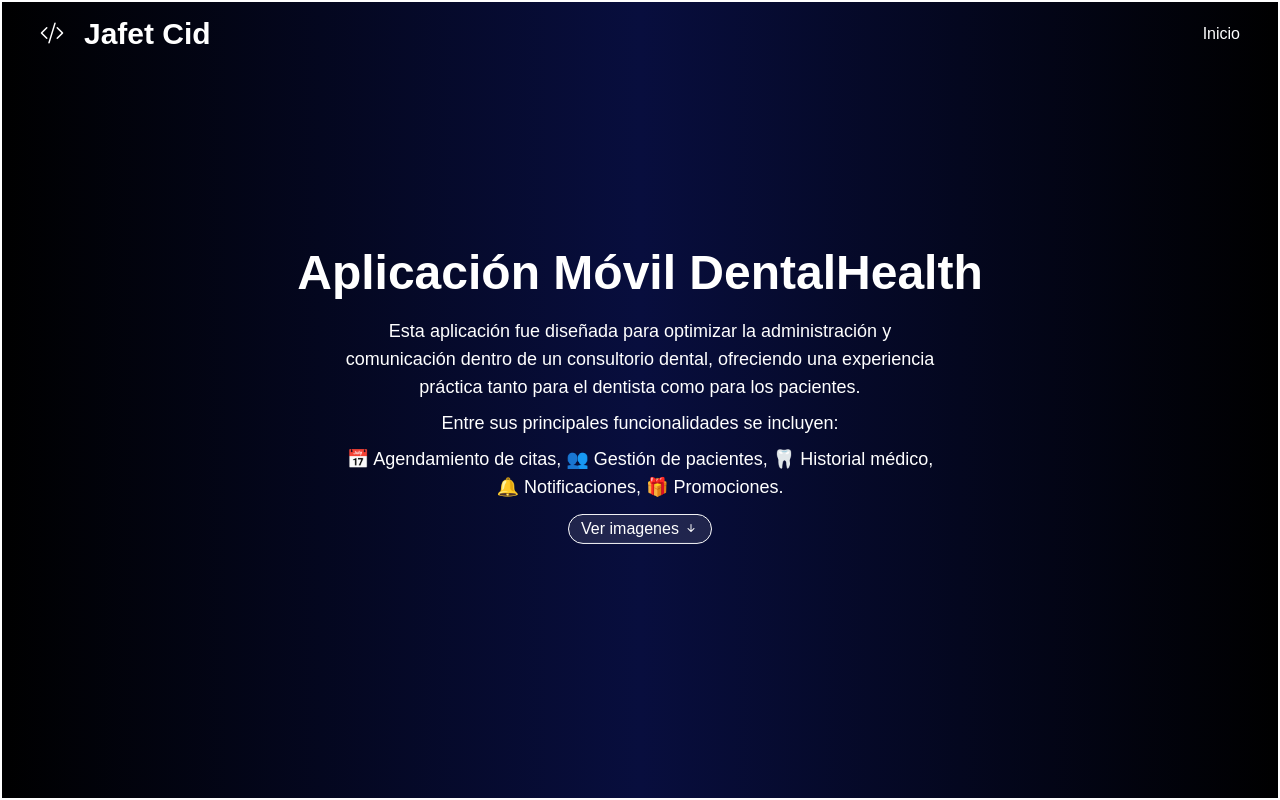
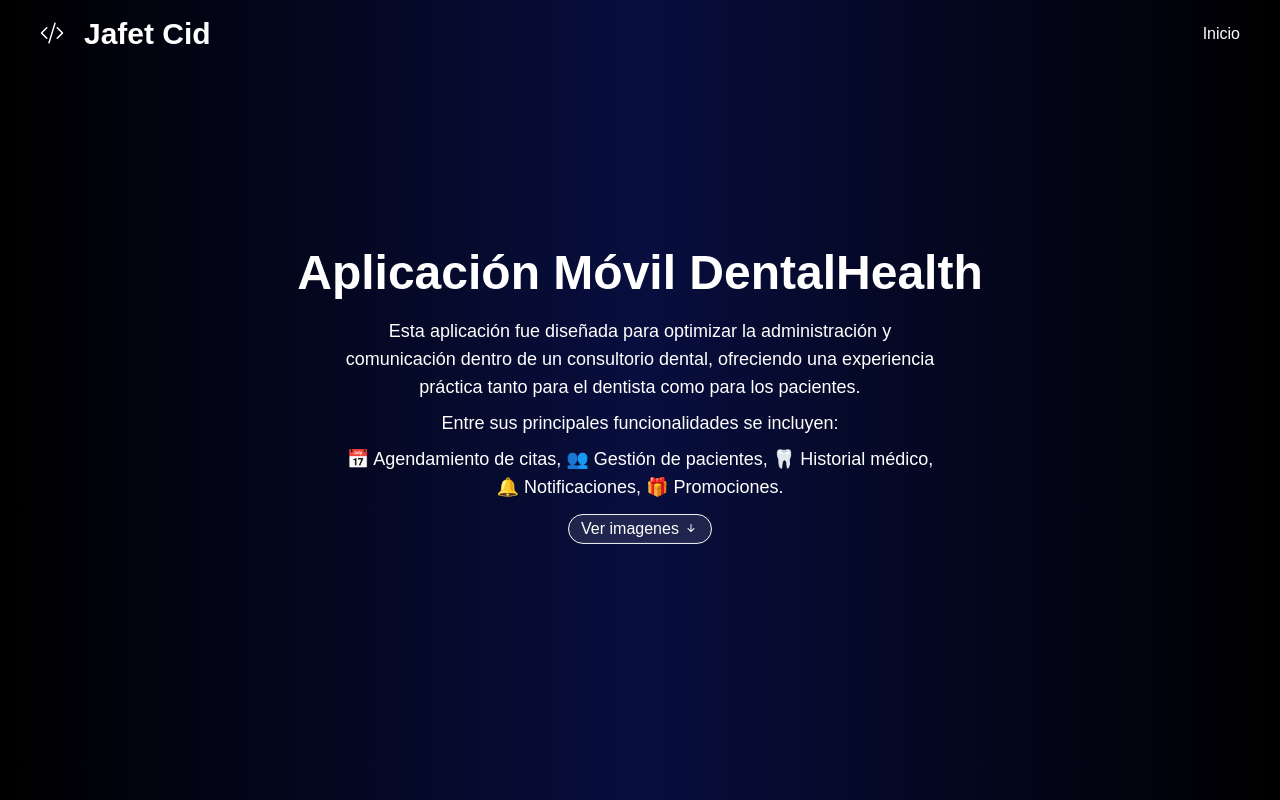
Before and after one commit to JafetCid/myPortfolio, a Next.js app: page /project-dental in a window 1280 px wide. Shown: the top 800 px of the page. Built offline with nearby package versions, Linux system fonts and the light colour scheme.

Commit message:
corrections

```diff
--- a/src/app/project-dental/page.tsx
+++ b/src/app/project-dental/page.tsx
@@ -14,7 +14,7 @@ export default function Dental () {
                 initial={{ opacity: 0, y: -40 }}
                 animate={{ opacity: 1, y: 0 }}
                 transition={{ duration: 1, ease: "easeIn" }}
-                className="flex flex-col px-10 gap-2 justify-center items-center text-white h-screen border-2">
+                className="flex flex-col px-10 gap-2 justify-center items-center text-white h-screen">
                 <h2 className="mb-3 font-extrabold text-center text-4xl md:text-5xl">Aplicación Móvil DentalHealth</h2>
                 <p className="xl:w-1/2 text-center md:text-lg">
                     Esta aplicación fue diseñada para optimizar la administración y comunicación dentro de un consultorio dental,
```
